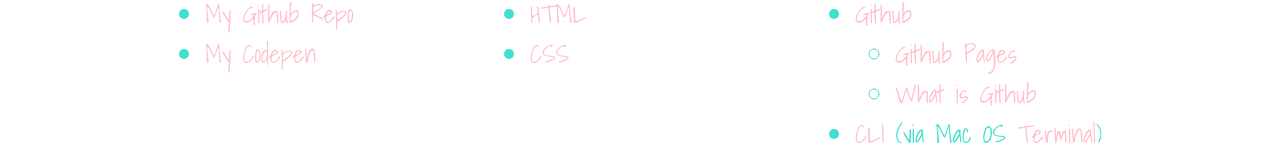
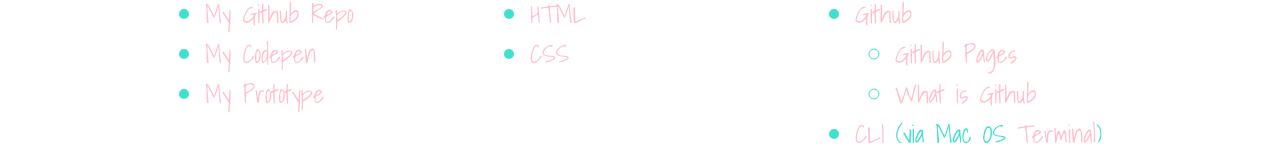
Before and after one commit to iwebstudent06/iwebstudent06.github.io, a plain HTML site: page about.html in a window 1280 px wide. Shown: the part 771-930 px from the top of the page. Drawn offline with Linux system fonts and the light colour scheme.

Commit message:
Added a link to my prototype on the About page

```diff
--- a/about.html
+++ b/about.html
@@ -35,6 +35,8 @@
                     <li><a href="https://iwebstudent06.github.io">My Web site</a></li>
                     <li><a href="https://github.com/iwebstudent06/iwebstudent06.github.io">My Github Repo</a></li>
                     <li><a href="https://codepen.io/iwebstudent06/">My Codepen</a></li>
+                    <li><a href="https://xd.adobe.com/view/fb016b94-1626-4e37-7326-4c3565ab415d-8d30/">My Prototype</a>
+                    </li>
                 </ul>
             </div>
             <div class="category">
```
